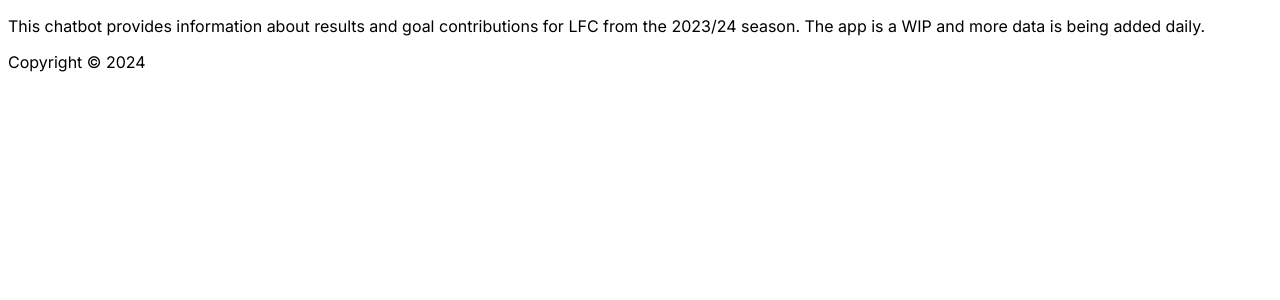
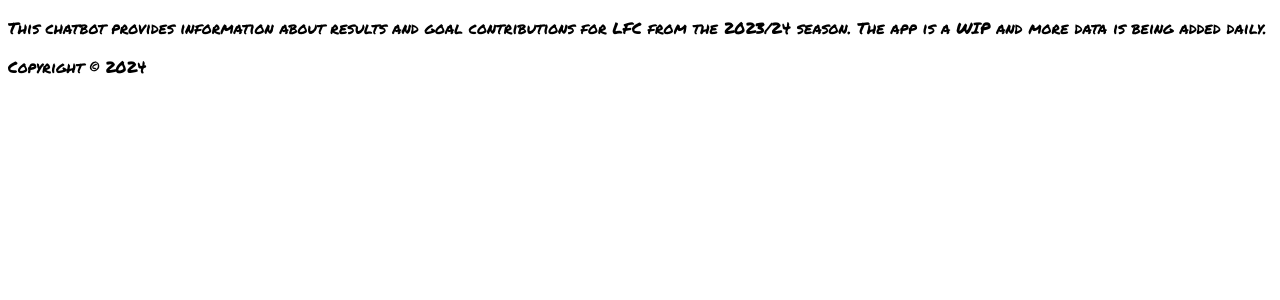
Before and after one commit to swymerjo/react-chatbot, a Next.js app: page /disclaimer in a window 1280 px wide. Shown: the top 300 px of the page. Built offline with nearby package versions, Linux system fonts and the light colour scheme.

Commit message:
style(app): change title font

```diff
--- a/app/App.css
+++ b/app/App.css
@@ -1,7 +1,6 @@
 * {
   box-sizing: border-box;
   text-align: center;
-  font-family: "Segoe UI", Tahoma, Geneva, Verdana, sans-serif;
 }
 
 body {
@@ -9,6 +8,7 @@
 }
 
 input {
+  font-family: "Segoe UI", Tahoma, Geneva, Verdana, sans-serif;
   width: 100%;
   padding: 1em;
   margin-bottom: 1em;
@@ -18,6 +18,7 @@
 }
 
 button {
+  font-family: "Segoe UI", Tahoma, Geneva, Verdana, sans-serif;
   width: 100%;
   padding: 1em;
   background-color: #d60000;
@@ -63,6 +64,7 @@
 }
 
 .box {
+  font-family: "Segoe UI", Tahoma, Geneva, Verdana, sans-serif;
   margin-top: 1em;
   padding: 1em;
   background-color: #ffffff;
--- a/app/layout.tsx
+++ b/app/layout.tsx
@@ -1,8 +1,8 @@
 import type { Metadata } from "next";
-import { Inter } from "next/font/google";
+import { Permanent_Marker } from "next/font/google";
 import { GoogleAnalytics } from "@next/third-parties/google";
 
-const inter = Inter({ subsets: ["latin"] });
+const font = Permanent_Marker({ weight: ["400"], subsets: ["latin"] });
 
 export const metadata: Metadata = {
   title: "ChatLFC chatbot",
@@ -22,7 +22,7 @@
 }>) {
   return (
     <html lang="en">
-      <body className={inter.className}>{children}</body>
+      <body className={font.className}>{children}</body>
       <GoogleAnalytics gaId="G-NPGQSN1P7T" />
     </html>
   );
```
